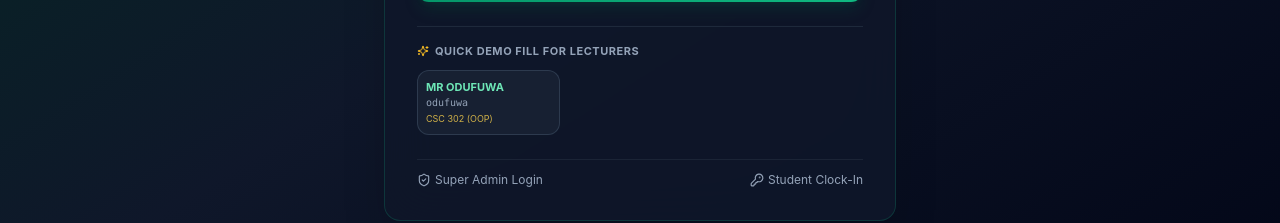
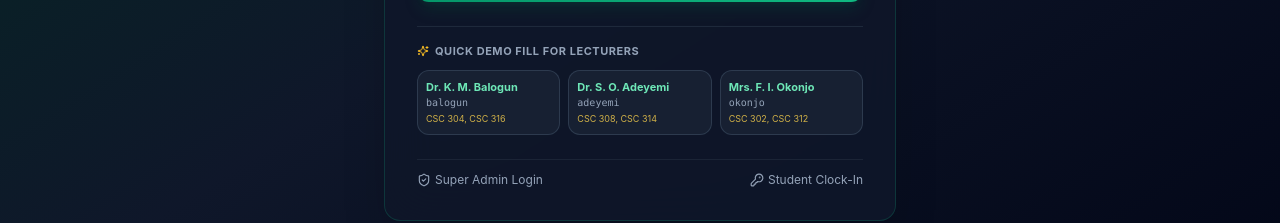
Before and after one commit to Lolypeezle/Attendance-system-management, a Next.js app: page /lecturer/login in a window 1280 px wide. Shown: the part 559-782 px from the top of the page. Built offline with nearby package versions, Linux system fonts and the light colour scheme; no server answers.

Commit message:
Revert "Clean up dummy users, fix empty parentheses formatting on user list, and update lecturer quick-login"
This reverts commit b8095c69ef1d125115bb87a17cf48755cd95ab55.

```diff
--- a/src/app/admin/users/page.tsx
+++ b/src/app/admin/users/page.tsx
@@ -388,9 +388,9 @@ export default function AdminUsersPage() {
                   <tr key={user.id} className="hover:bg-slate-50 transition-colors">
                     <td className="py-3 px-4">
                       <span className="font-bold text-slate-900 block">{user.name}</span>
-                      {user.student_profile?.matric_number && (
+                      {user.student_profile && (
                         <span className="text-[11px] font-mono text-fuoye-green font-bold">
-                          {user.student_profile.matric_number} {user.student_profile.level ? `(${user.student_profile.level})` : ""}
+                          {user.student_profile.matric_number} ({user.student_profile.level})
                         </span>
                       )}
                     </td>
--- a/src/app/lecturer/login/page.tsx
+++ b/src/app/lecturer/login/page.tsx
@@ -32,9 +32,19 @@ export default function LecturerLoginPage() {
 
   const demoLecturers = [
     {
-      name: "MR ODUFUWA",
-      email: "odufuwa@fuoye.edu.ng",
-      courses: "CSC 302 (OOP)",
+      name: "Dr. K. M. Balogun",
+      email: "balogun@fuoye.edu.ng",
+      courses: "CSC 304, CSC 316",
+    },
+    {
+      name: "Dr. S. O. Adeyemi",
+      email: "adeyemi@fuoye.edu.ng",
+      courses: "CSC 308, CSC 314",
+    },
+    {
+      name: "Mrs. F. I. Okonjo",
+      email: "okonjo@fuoye.edu.ng",
+      courses: "CSC 302, CSC 312",
     },
   ];
 
```
